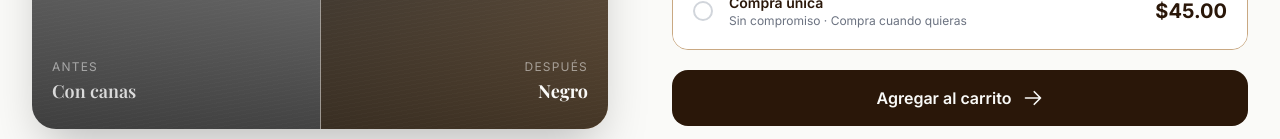
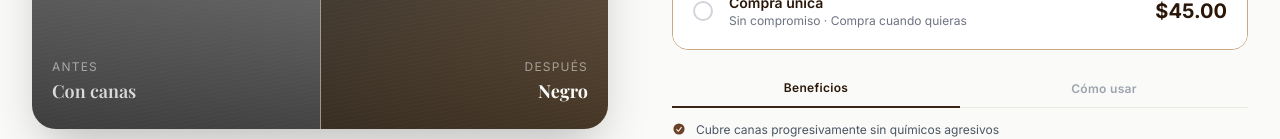
Before and after one commit to shoterrdh/kolhair, a Next.js app: page /producto in a window 1280 px wide. Shown: the part 752-891 px from the top of the page. Built offline with nearby package versions, Linux system fonts and the light colour scheme; no server answers; a web font is replaced by a local one.

Commit message:
product: añadir tabs Beneficios/Cómo usar encima del   CTA

```diff
--- a/components/ProductMain.tsx
+++ b/components/ProductMain.tsx
@@ -5,6 +5,28 @@ import { products } from "@/lib/products";
 
 type PurchaseType = "subscription" | "onetime";
 type Frequency = "monthly" | "bimonthly";
+type InfoTab = "beneficios" | "como-usar";
+
+const INFO_TABS: Record<InfoTab, { label: string; items: string[] }> = {
+  beneficios: {
+    label: "Beneficios",
+    items: [
+      "Cubre canas progresivamente sin químicos agresivos",
+      "No mancha la piel ni la ropa",
+      "Apto para uso diario sin dañar el cabello",
+      "Resultado 100% natural desde el primer uso",
+    ],
+  },
+  "como-usar": {
+    label: "Cómo usar",
+    items: [
+      "Aplica en cabello mojado como tu shampoo habitual",
+      "Deja actuar 3–5 minutos en la ducha",
+      "Enjuaga y seca normalmente",
+      "Repite en cada lavado para color acumulativo",
+    ],
+  },
+};
 
 const BENEFITS = [
   "Cubre canas desde el primer uso",
@@ -27,6 +49,7 @@ export default function ProductMain() {
   const [activeThumb, setActiveThumb] = useState(0);
   const [purchaseType, setPurchaseType] = useState<PurchaseType>("subscription");
   const [frequency, setFrequency] = useState<Frequency>("monthly");
+  const [activeTab, setActiveTab] = useState<InfoTab>("beneficios");
   const [loading, setLoading] = useState(false);
   const [error, setError] = useState<string | null>(null);
 
@@ -373,6 +396,35 @@ export default function ProductMain() {
               </div>
             </div>
 
+            {/* ── Info tabs: Beneficios / Cómo usar ── */}
+            <div className="mb-5">
+              <div className="flex border-b border-cream-200 mb-3">
+                {(Object.keys(INFO_TABS) as InfoTab[]).map((tab) => (
+                  <button
+                    key={tab}
+                    onClick={() => setActiveTab(tab)}
+                    className={`flex-1 py-2.5 text-xs font-semibold tracking-wide transition-colors ${
+                      activeTab === tab
+                        ? "text-brown-800 border-b-2 border-brown-700 -mb-px"
+                        : "text-gray-400 hover:text-brown-500"
+                    }`}
+                  >
+                    {INFO_TABS[tab].label}
+                  </button>
+                ))}
+              </div>
+              <ul className="space-y-2">
+                {INFO_TABS[activeTab].items.map((item) => (
+                  <li key={item} className="flex items-start gap-2.5">
+                    <svg className="w-3.5 h-3.5 text-brown-500 flex-shrink-0 mt-0.5" fill="currentColor" viewBox="0 0 20 20">
+                      <path fillRule="evenodd" d="M10 18a8 8 0 100-16 8 8 0 000 16zm3.857-9.809a.75.75 0 00-1.214-.882l-3.483 4.79-1.88-1.88a.75.75 0 10-1.06 1.061l2.5 2.5a.75.75 0 001.137-.089l4-5.5z" clipRule="evenodd" />
+                    </svg>
+                    <span className="text-xs text-gray-600 leading-relaxed">{item}</span>
+                  </li>
+                ))}
+              </ul>
+            </div>
+
             {/* Error */}
             {error && (
               <div className="mb-4 bg-red-50 border border-red-200 text-red-700 px-4 py-3 rounded-xl text-sm text-center">
```
